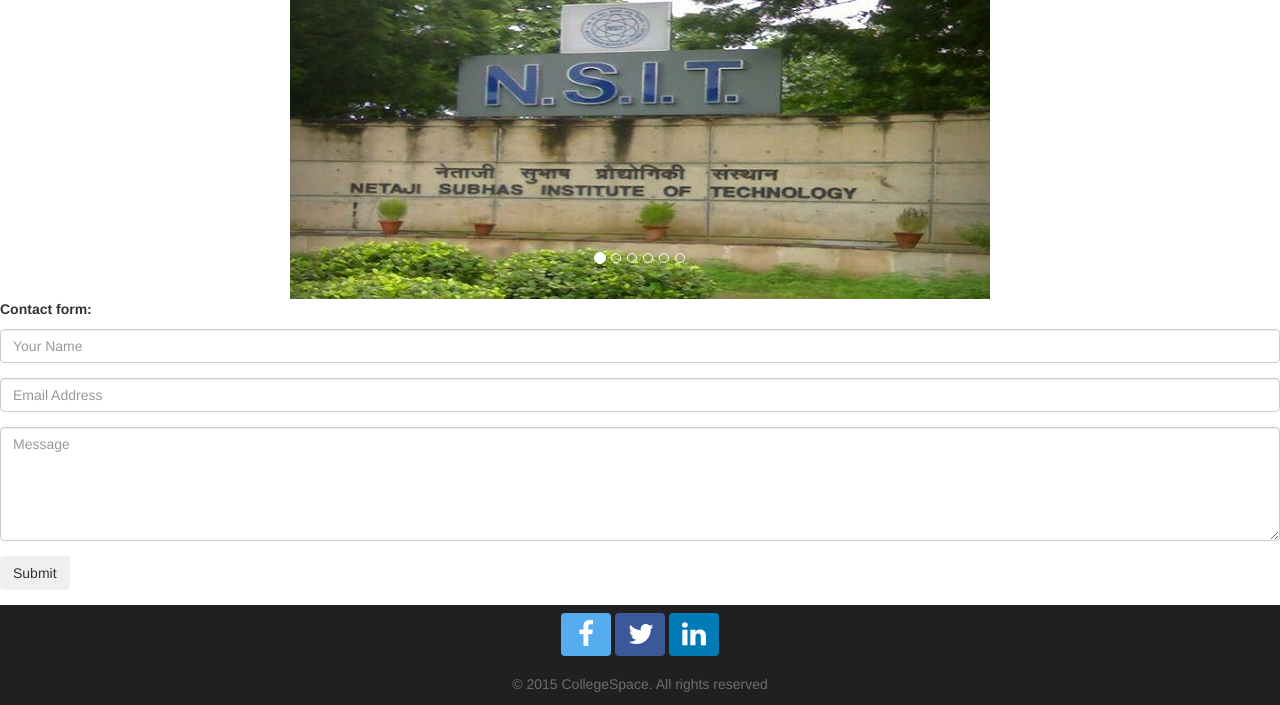
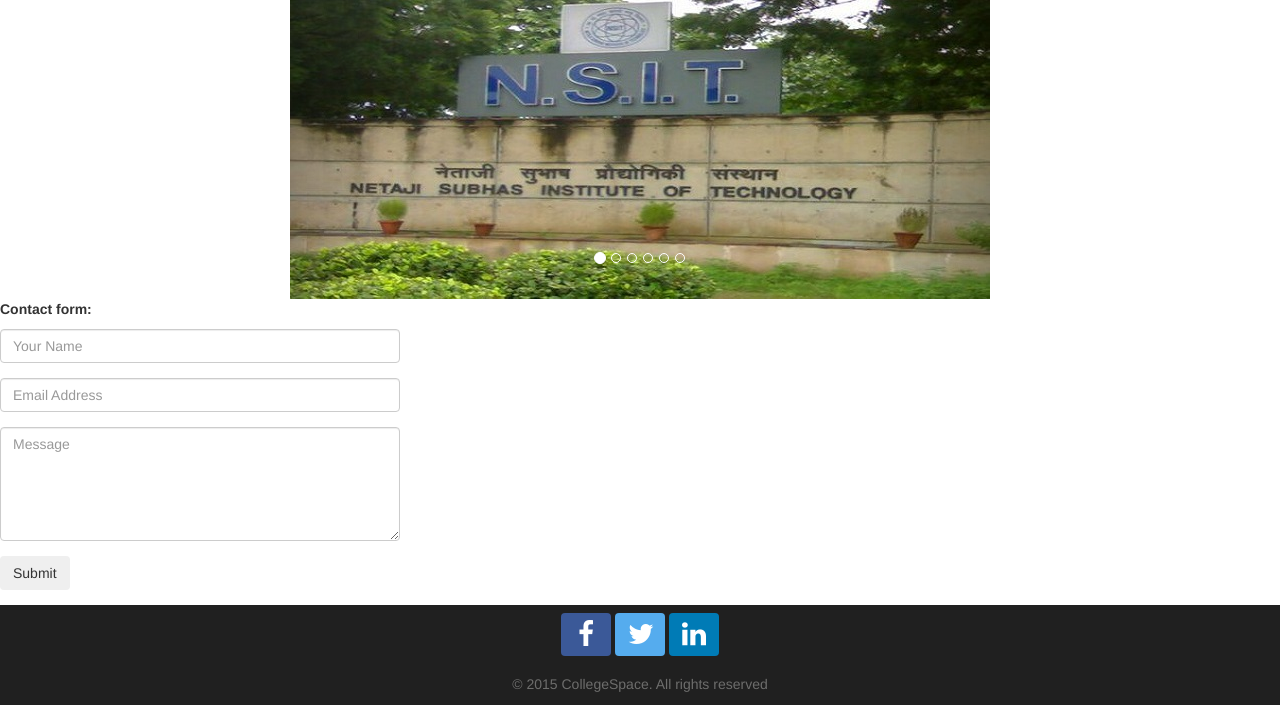
Before and after one commit to prernakakkar95/collegespace, a PHP site: page / in a window 1280 px wide. Shown: the part 261-966 px from the top of the page. Run offline with PHP 8.4, Linux system fonts and the light colour scheme.

Commit message:
minor changes
new page on clicking on link
social icons BG

```diff
--- a/index.php
+++ b/index.php
@@ -112,7 +112,8 @@
 		</div>
 	</div>
 	<!-- in page/new tab sections-->
-	<section>
+
+	<section style="width:400px;">
 	 <form id="contact">
 
                                 <!-- Contact Form Headline -->
@@ -143,13 +144,13 @@
 
     <!--Links to Social Platforms-->
     <div id="outer">
-   <div class="inner"><a href="https://www.facebook.com/collegespace/" class="btn btn-block btn-social-icon btn-facebook" style="background-color:#55ACEE ;width:50px;font-color:white">
+   <div class="inner"><a href="https://www.facebook.com/collegespace/" target="_blank" class="btn btn-block btn-social-icon btn-facebook" style="background-color:#3B5998 ;width:50px">
     <i class="fa fa-facebook fa-2x" ></i><a></div>
 
-    <div class="inner"><a href="https://twitter.com/college_space" class="btn btn-block btn-social-icon btn-twitter" style="background-color:#3B5998 ;width:50px;font-color:white">
+    <div class="inner"><a href="https://twitter.com/college_space" target="_blank" class="btn btn-block btn-social-icon btn-twitter" style="background-color:#55ACEE ;width:50px">
     <i class="fa fa-twitter fa-2x" ></i><a></div>
 
-    <div class="inner"><a href="https://www.linkedin.com/company/collegespace" class="btn btn-block btn-social-icon btn-linkedin" style="background-color:#007BB6 ;width:50px;font-color:white">
+    <div class="inner"><a href="https://www.linkedin.com/company/collegespace" target="_blank" class="btn btn-block btn-social-icon btn-linkedin" style="background-color:#007BB6 ;width:50px">
     <i class="fa fa-linkedin fa-2x" ></i><a></div>
   </div>
 
```
